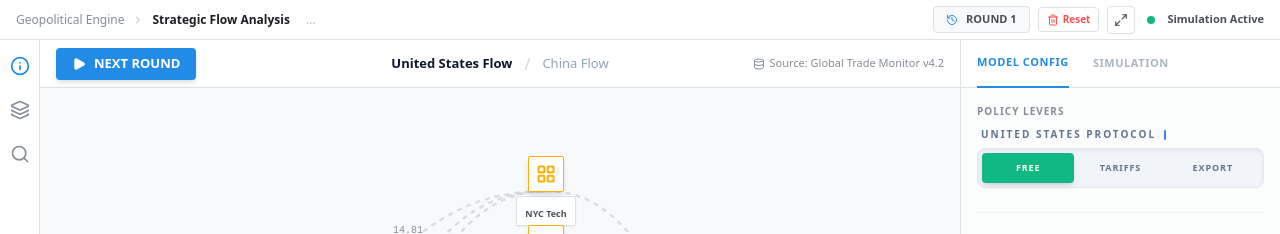
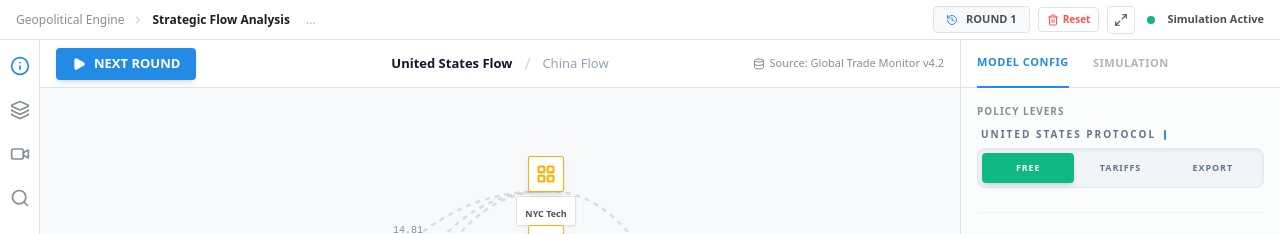
Before and after one commit to Neu-tech-Instruments/game-theory-foundry, a React (Vite) app: page / in a window 1280 px wide. Shown: the top 234 px of the page. Built offline with nearby package versions, Linux system fonts and the light colour scheme.

Commit message:
feat: add video icon to sidebar

```diff
--- a/App.tsx
+++ b/App.tsx
@@ -41,7 +41,8 @@ import {
   Brain,
   Zap,
   ShieldAlert,
-  Target
+  Target,
+  Video
 } from 'lucide-react';
 
 const App: React.FC = () => {
@@ -315,6 +316,7 @@ const App: React.FC = () => {
             <button onClick={() => setCurrentView('trade_routes')}>
               <Layers className={`w-5 h-5 cursor-pointer transition-colors ${currentView === 'trade_routes' ? 'text-[#228be6]' : 'text-[#868e96] hover:text-[#228be6]'}`} />
             </button>
+            <Video className="w-5 h-5 text-[#868e96] hover:text-[#228be6] cursor-pointer" />
             <Search className="w-5 h-5 text-[#868e96] hover:text-[#228be6] cursor-pointer" />
             <div className="mt-auto mb-2 flex flex-col items-center gap-4">
               <Settings2 className="w-5 h-5 text-[#868e96] hover:text-[#228be6] cursor-pointer" />
```
